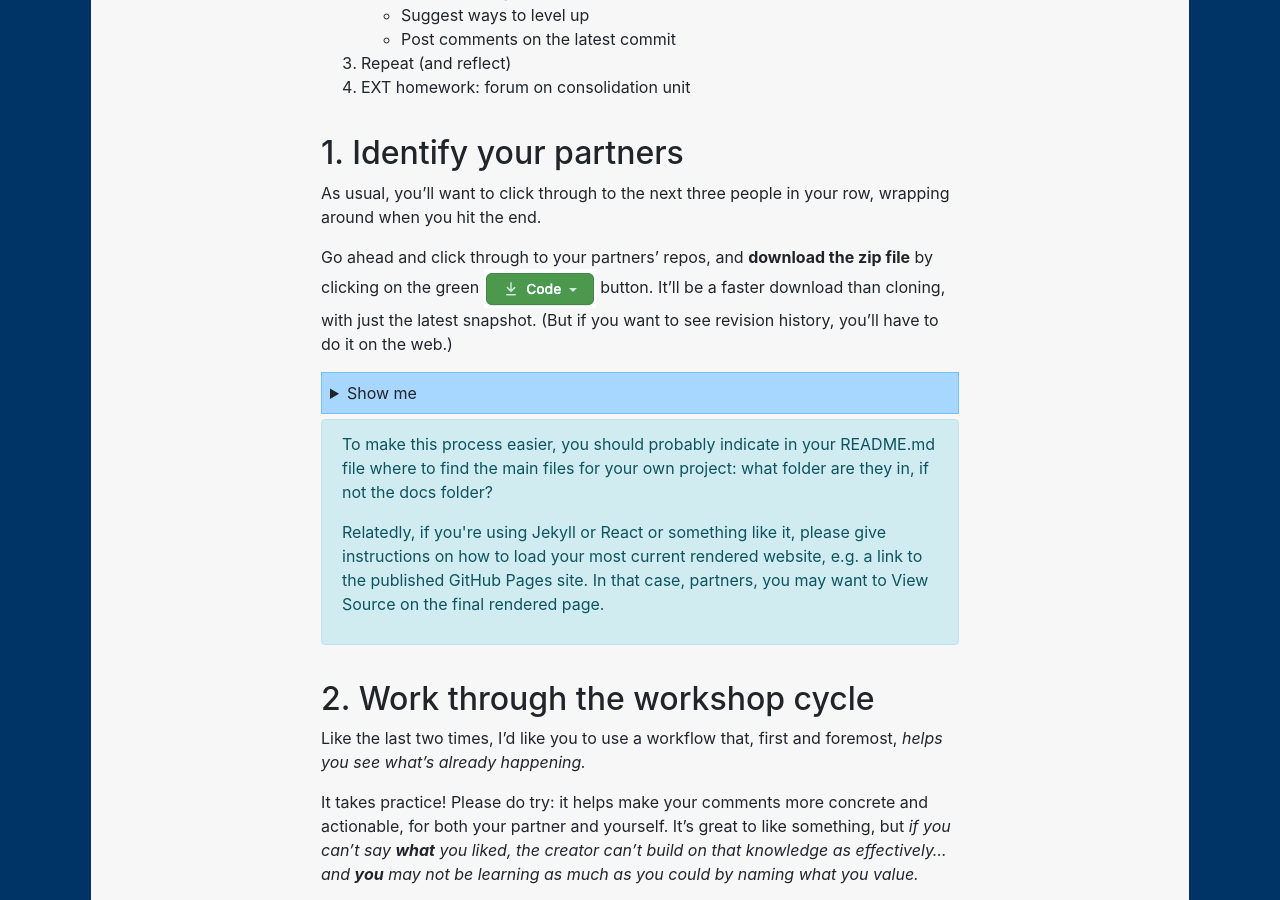
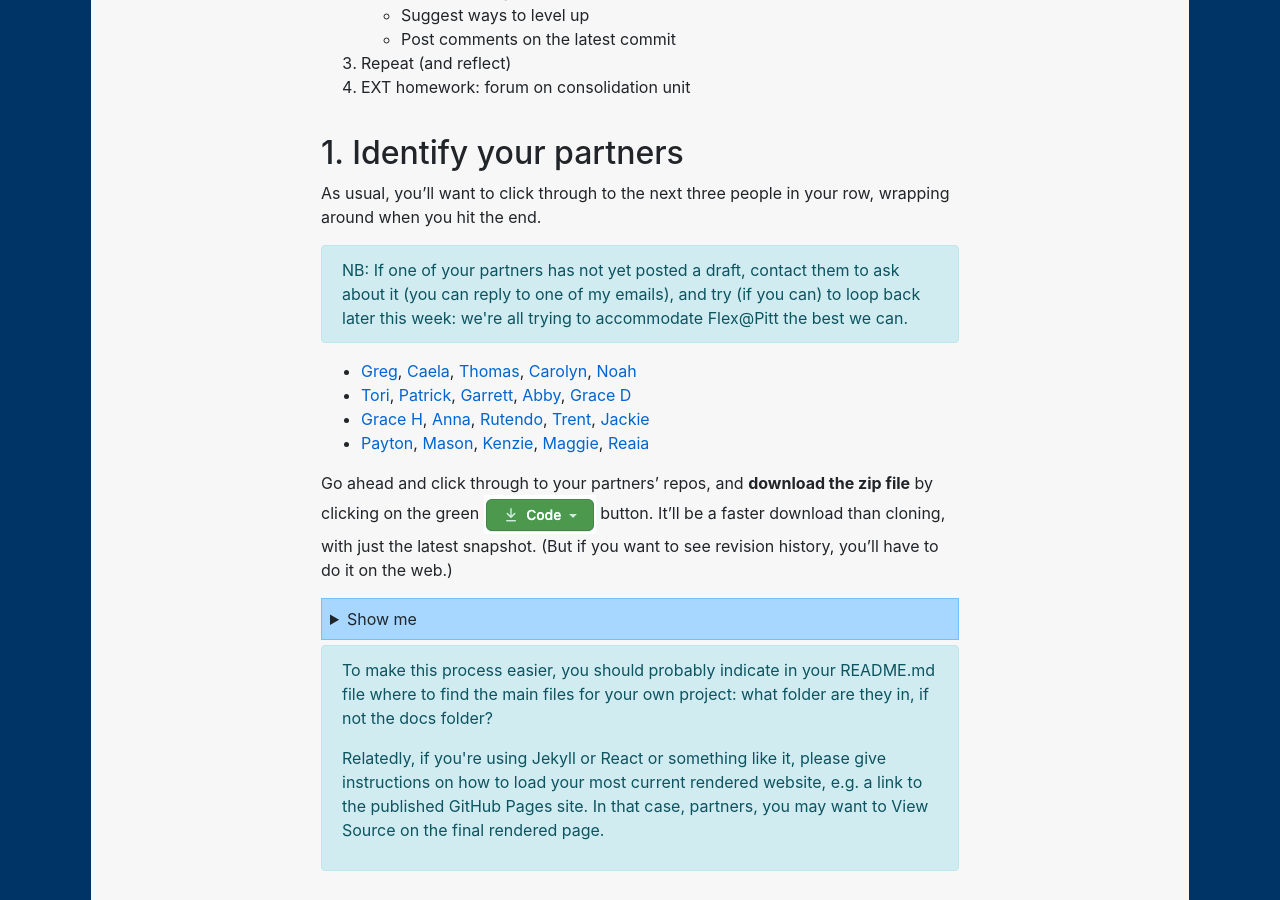
Before and after one commit to benmiller314/cdm2021spring, a Jekyll site: the page built from plans/lesson-22.md, in a window 1280 px wide and 900 px high, scrolled down 652 px. Built offline with Jekyll 4.4.1, drawn with Linux system fonts in a browser that asks for light colours; our own code applies the rules of GitHub Pages for plain Markdown files.

Commit message:
now with peer review partners

```diff
--- a/plans/lesson-22.md
+++ b/plans/lesson-22.md
@@ -23,7 +23,14 @@
 ## 1. Identify your partners
 As usual, you'll want to click through to the next three people in your row, wrapping around when you hit the end.
 
+<div class="alert alert-info">
+NB: If one of your partners has not yet posted a draft, contact them to ask about it (you can reply to one of my emails), and try (if you can) to loop back later this week: we're all trying to accommodate Flex@Pitt the best we can.
+</div>
 
+* <a href='https://github.com/gregsexauer/website-portfolio-2021spring'>Greg</a>, <a href='https://github.com/cmgo412/website-portfolio-2021spring'>Caela</a>, <a href='https://github.com/TBrusilovsky/website-portfolio-2021spring'>Thomas</a>, <a href='https://github.com/cap-alt-delete/website-portfolio-2021spring'>Carolyn</a>, <a href='https://github.com/boredhero/website-portfolio-2021spring'>Noah</a>
+* <a href='https://github.com/hua-tori/website-portfolio-2021spring'>Tori</a>, <a href='https://github.com/patrickjmeyer/website-portfolio-2021spring'>Patrick</a>, <a href='https://github.com/Gley21/website-portfolio-2021spring'>Garrett</a>, <a href='https://github.com/aer84/website-portfolio-2021spring'>Abby</a>, <a href='https://github.com/gdelallo/website-portfolio-2021spring'>Grace D</a>
+* <a href='https://github.com/gmh32/website-portfolio-2021spring'>Grace H</a>, <a href='https://github.com/annaruz/website-portfolio-2021spring'>Anna</a>, <a href='https://github.com/rmanyeka/website-portfolio-2021spring'>Rutendo</a>, <a href='https://github.com/TrentFoster/website-portfolio-2021spring'>Trent</a>, <a href='https://github.com/jackie216/website-portfolio-2021spring'>Jackie</a>
+* <a href='https://github.com/paytonareed/website-portfolio-2021spring'>Payton</a>, <a href='https://github.com/anatems1/website-portfolio-2021spring'>Mason</a>, <a href='https://github.com/kle39/website-portfolio-2021spring'>Kenzie</a>, <a href='https://github.com/young1m030/website-portfolio-2021spring'>Maggie</a>, <a href='https://github.com/reaial/website-portfolio-2021spring'>Reaia</a>
 
 
 Go ahead and click through to your partners' repos, and **download the zip file** by clicking on the green <img class="d-inline-block" src="../assets/img/github-code-btn.png" alt="code" /> button. It'll be a faster download than cloning, with just the latest snapshot. (But if you want to see revision history, you'll have to do it on the web.)
```
